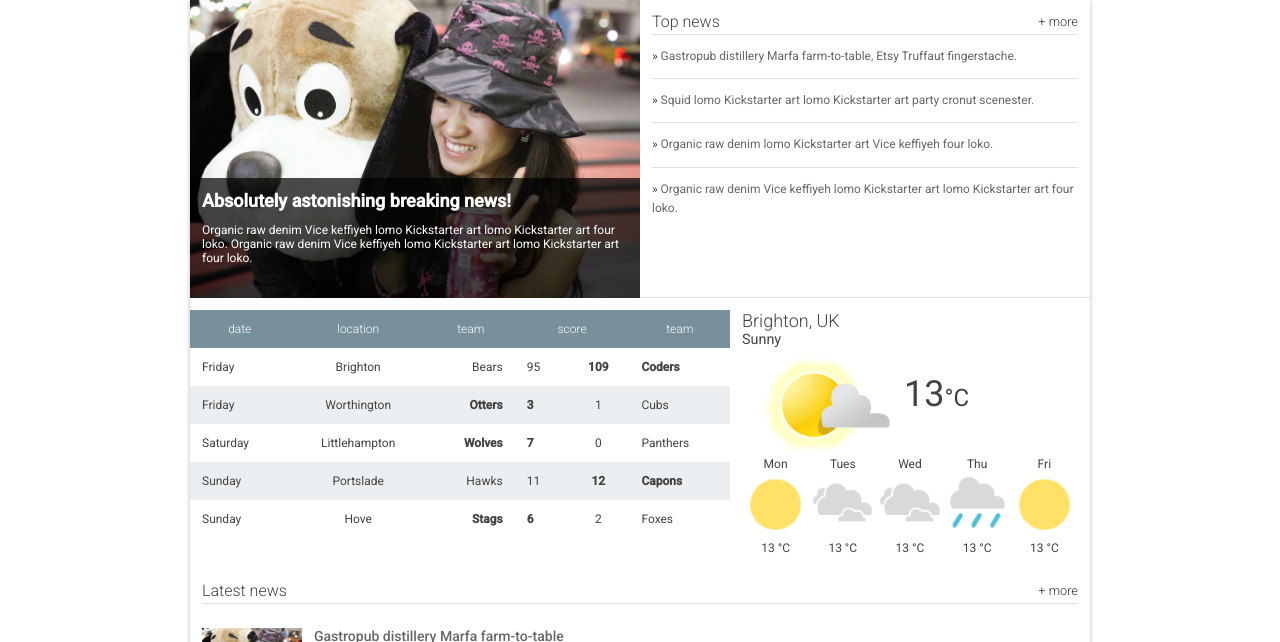
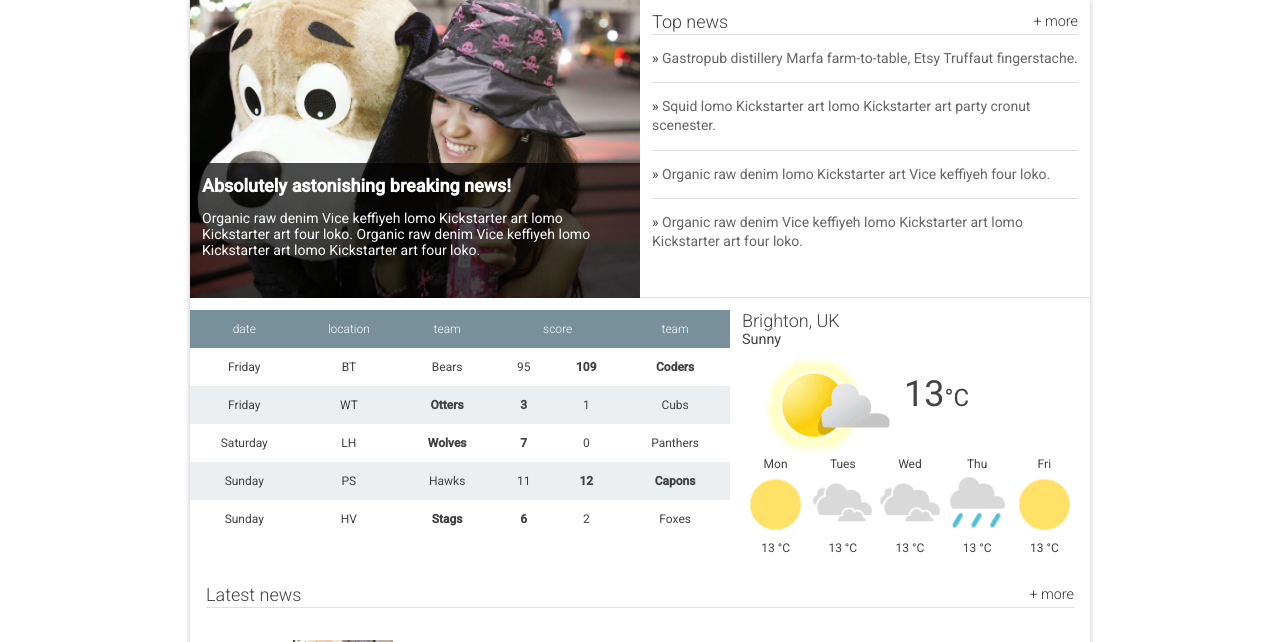
Before and after one commit to MatthewCranford/fend-quiz-hometown, a plain HTML site: page index.html in a window 1280 px wide. Shown: the part 158-800 px from the top of the page. Drawn offline with Linux system fonts and the light colour scheme.

Commit message:
Fix table and font sizes

```diff
--- a/index.html
+++ b/index.html
@@ -7,6 +7,7 @@
     <title>Brighton Times</title>
     <link href="https://fonts.googleapis.com/css?family=Roboto:300,400,500" rel="stylesheet" type="text/css">
     <link rel="stylesheet" type="text/css" href="main.css">
+
   </head>
   <body>
 
@@ -67,6 +68,7 @@
               <tr>
                 <th>date</th>
                 <th class="scores__location">location</th>
+                <th class="scores__location--short">location</th>
                 <th>team</th>
                 <th colspan="2">score</th>
                 <th>team</th>
@@ -76,6 +78,7 @@
               <tr>
                 <td>Friday</td>
                 <td class="scores__location">Brighton</td>
+                <td class="scores__location--short">BT</td>
                 <td>Bears</td>
                 <td>95</td>
                 <td class="winner">109</td>
@@ -84,6 +87,7 @@
               <tr>
                 <td>Friday</td>
                 <td class="scores__location">Worthington</td>
+                <td class="scores__location--short">WT</td>
                 <td class="winner">Otters</td>
                 <td class="winner">3</td>
                 <td>1</td>
@@ -92,6 +96,7 @@
               <tr>
                 <td>Saturday</td>
                 <td class="scores__location">Littlehampton</td>
+                <td class="scores__location--short">LH</td>
                 <td class="winner">Wolves</td>
                 <td class="winner">7</td>
                 <td>0</td>
@@ -100,6 +105,7 @@
               <tr>
                 <td>Sunday</td>
                 <td class="scores__location">Portslade</td>
+                <td class="scores__location--short">PS</td>
                 <td>Hawks</td>
                 <td>11</td>
                 <td class="winner">12</td>
@@ -108,6 +114,7 @@
               <tr>
                 <td>Sunday</td>
                 <td class="scores__location">Hove</td>
+                <td class="scores__location--short">HV</td>
                 <td class="winner">Stags</td>
                 <td class="winner">6</td>
                 <td>2</td>
--- a/main.css
+++ b/main.css
@@ -29,6 +29,10 @@ ul {
   list-style: none;
   padding: 0;
   margin: 0;
+}
+
+td {
+	text-align: center;
 }
 
 
@@ -201,10 +205,15 @@ main {
   background-color: rgba(0, 0, 0, 0.7);
   position: absolute;
   bottom: 0;
-  height: 40%;
+  height: 45%;
   width: 100%;
   color: #fff;
-  padding: 1em;
+	padding: 1em;
+	font-size: 12px;
+}
+
+.hero article p {
+	font-size: 14px;
 }
 
 
@@ -226,13 +235,14 @@ main {
   font-weight: 300;
   border-bottom: 1px solid #E0E0E0;
   line-height: 24px;
-  font-size: 16px;
+  font-size: 18px;
 }
 
 .top-news__item {
   border-bottom: 1px solid #E0E0E0;
   padding: 1em 0;
-  line-height: 19.2px;
+	line-height: 19.2px;
+	font-size: 14px;
 }
 
 .top-news__item:before {
@@ -295,12 +305,16 @@ main {
 }
 
 .scores__table td:nth-child(3) {
-  text-align: right;
+  text-align: center;
 }
 
 .scores__table td:nth-child(2),
 .scores__table td:nth-child(5) {
   text-align: center;
+}
+
+.scores__location {
+	display: none;
 }
 
 /*
@@ -398,6 +412,18 @@ main {
 
 /*
  *
+ * Recents News
+ *
+ */
+
+ .recent-news {
+	 font-size: 14px;
+ }
+
+
+
+/*
+ *
  * Footer
  *
  */
@@ -471,7 +497,13 @@ footer a {
 
 	.recent-news {
 		order: 4;
+		font-size: 16px;
 	}
+
+		.snippet {
+			width: 80%;
+			margin: 2rem auto;
+		}
 }
 
 @media screen and (min-width: 700px) {
```
